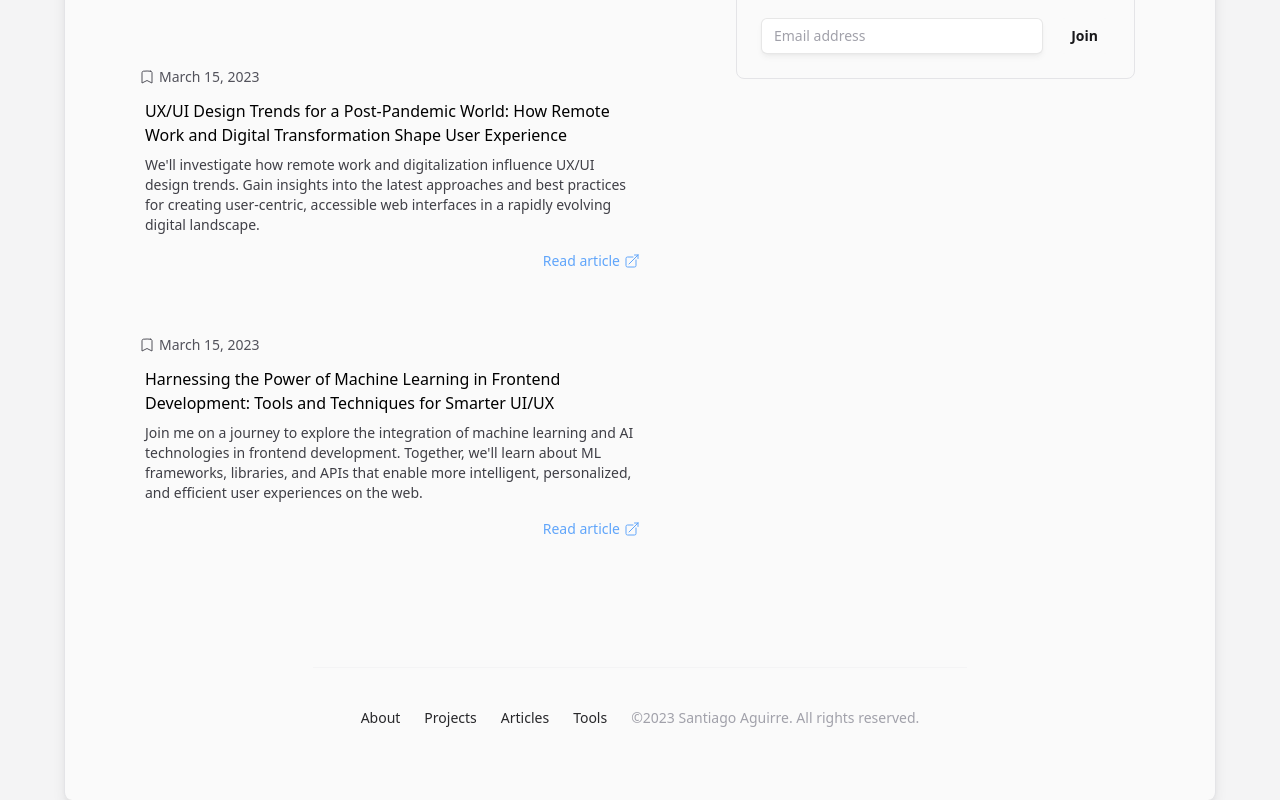
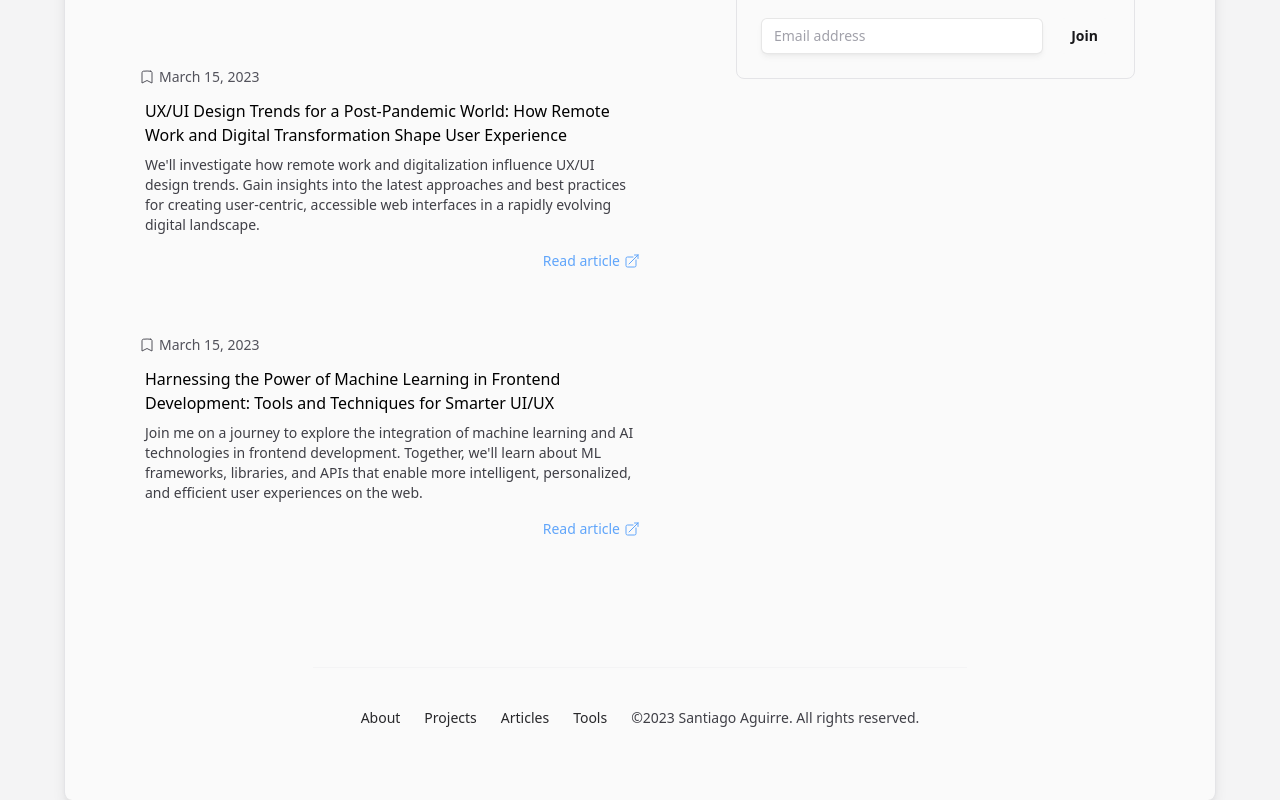
Before and after one commit to saguirre/portfolio, a Next.js app in the folder web/: page / in a window 1280 px wide. Shown: the part 975-1775 px from the top of the page. Built offline with nearby package versions, Linux system fonts and the light colour scheme.

Commit message:
Update Layout.tsx

```diff
--- a/web/components/Layout.tsx
+++ b/web/components/Layout.tsx
@@ -41,7 +41,7 @@
                             Tools
                           </a>
                         </div>
-                        <p className="text-sm text-zinc-400 dark:text-zinc-500">
+                        <p className="text-sm text-zinc-700 dark:text-zinc-300">
                           ©2023 Santiago Aguirre. All rights reserved.
                         </p>
                       </div>
```
